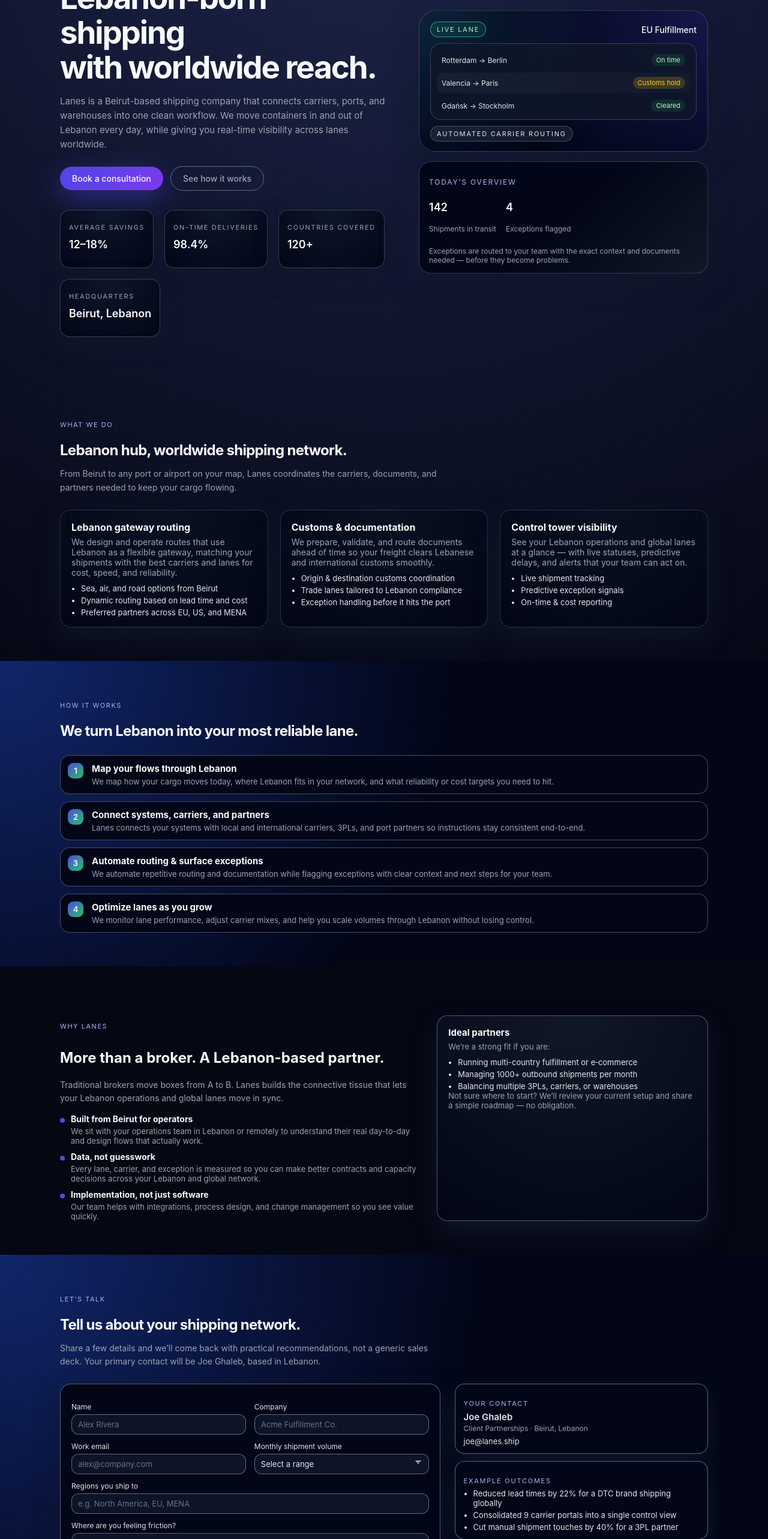
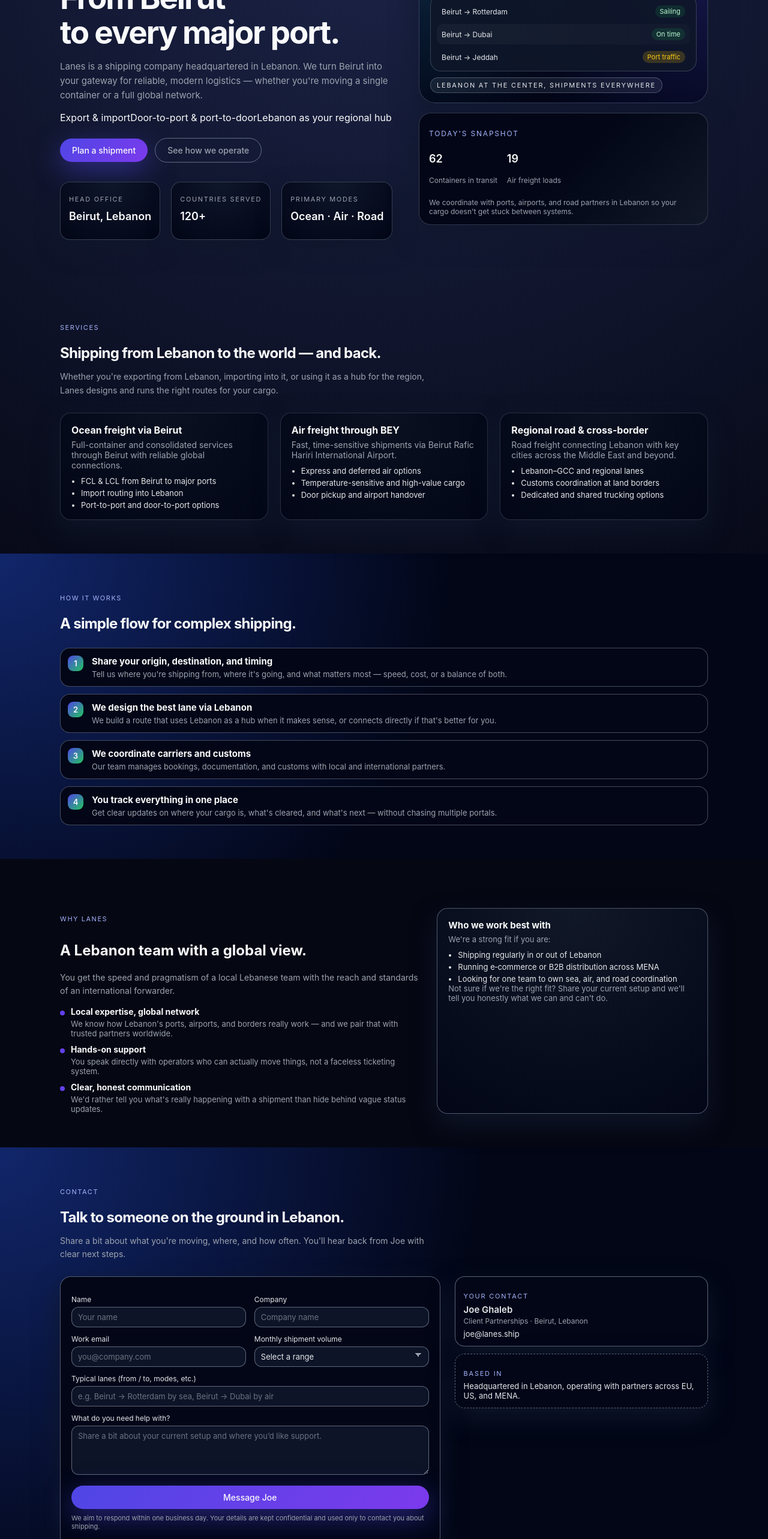
Before and after one commit to georgesmakoukji/lanes, a Next.js app: page / in a window 1280 px wide. Shown: the part 234-2800 px from the top of the page at 60% size. Built offline with nearby package versions, Linux system fonts and the light colour scheme.

Commit message:
Enhance homepage content to better highlight Lebanon's shipping capabilities, update service descriptions, and improve user engagement with revised call-to-action buttons and form fields.

```diff
--- a/app/page.js
+++ b/app/page.js
@@ -100,26 +100,32 @@
       </header>
 
       <main>
+        {/* HERO */}
         <section className="hero" id="top">
           <div className="hero-bg-gradient" />
           <div className="hero-inner container">
             <div className="hero-content">
               <p className="eyebrow">
-                Lebanon-based shipping partner
+                Lebanon-based global shipping
                 <span className="eyebrow-dot">•</span>
-                Serving global lanes
+                Sea · Air · Road
               </p>
               <h1>
-                Lebanon-born shipping
+                From Beirut
                 <br />
-                with worldwide reach.
+                to every major port.
               </h1>
               <p className="hero-subtitle">
-                Lanes is a Beirut-based shipping company that connects carriers,
-                ports, and warehouses into one clean workflow. We move containers
-                in and out of Lebanon every day, while giving you real-time
-                visibility across lanes worldwide.
+                Lanes is a shipping company headquartered in Lebanon. We turn
+                Beirut into your gateway for reliable, modern logistics — whether
+                you&apos;re moving a single container or a full global network.
               </p>
+
+              <div className="hero-tags">
+                <span className="hero-tag">Export &amp; import</span>
+                <span className="hero-tag">Door-to-port &amp; port-to-door</span>
+                <span className="hero-tag">Lebanon as your regional hub</span>
+              </div>
 
               <div className="hero-actions">
                 <button
@@ -127,33 +133,29 @@
                   className="btn btn-primary"
                   onClick={handlePrimaryCta}
                 >
-                  Book a consultation
+                  Plan a shipment
                 </button>
                 <button
                   type="button"
                   className="btn btn-ghost"
                   onClick={handleSecondaryCta}
                 >
-                  See how it works
+                  See how we operate
                 </button>
               </div>
 
               <div className="hero-metadata">
                 <div>
-                  <p className="metric-label">Average savings</p>
-                  <p className="metric-value">12–18%</p>
+                  <p className="metric-label">Head office</p>
+                  <p className="metric-value">Beirut, Lebanon</p>
                 </div>
                 <div>
-                  <p className="metric-label">On-time deliveries</p>
-                  <p className="metric-value">98.4%</p>
-                </div>
-                <div>
-                  <p className="metric-label">Countries covered</p>
+                  <p className="metric-label">Countries served</p>
                   <p className="metric-value">120+</p>
                 </div>
                 <div>
-                  <p className="metric-label">Headquarters</p>
-                  <p className="metric-value">Beirut, Lebanon</p>
+                  <p className="metric-label">Primary modes</p>
+                  <p className="metric-value">Ocean · Air · Road</p>
                 </div>
               </div>
             </div>
@@ -161,156 +163,155 @@
             <div className="hero-panel" aria-hidden="true">
               <div className="hero-card primary">
                 <div className="hero-card-header">
-                  <span className="pill pill-green">Live lane</span>
-                  <span className="hero-card-title">EU Fulfillment</span>
+                  <span className="pill pill-green">Live overview</span>
+                  <span className="hero-card-title">Beirut hub</span>
                 </div>
                 <div className="hero-card-body">
                   <div className="lane-row">
-                    <span>Rotterdam → Berlin</span>
+                    <span>Beirut → Rotterdam</span>
+                    <span className="lane-status on-time">Sailing</span>
+                  </div>
+                  <div className="lane-row">
+                    <span>Beirut → Dubai</span>
                     <span className="lane-status on-time">On time</span>
                   </div>
                   <div className="lane-row">
-                    <span>Valencia → Paris</span>
-                    <span className="lane-status delayed">Customs hold</span>
-                  </div>
-                  <div className="lane-row">
-                    <span>Gdańsk → Stockholm</span>
-                    <span className="lane-status on-time">Cleared</span>
+                    <span>Beirut → Jeddah</span>
+                    <span className="lane-status delayed">Port traffic</span>
                   </div>
                 </div>
                 <div className="hero-card-footer">
                   <span className="pill pill-soft">
-                    Automated carrier routing
+                    Lebanon at the center, shipments everywhere
                   </span>
                 </div>
               </div>
 
               <div className="hero-card secondary">
-                <p className="secondary-label">Today’s overview</p>
+                <p className="secondary-label">Today&apos;s snapshot</p>
                 <div className="secondary-metrics">
                   <div>
-                    <p className="secondary-number">142</p>
-                    <p className="secondary-caption">Shipments in transit</p>
+                    <p className="secondary-number">62</p>
+                    <p className="secondary-caption">Containers in transit</p>
                   </div>
                   <div>
-                    <p className="secondary-number">4</p>
-                    <p className="secondary-caption">Exceptions flagged</p>
+                    <p className="secondary-number">19</p>
+                    <p className="secondary-caption">Air freight loads</p>
                   </div>
                 </div>
                 <div className="secondary-footer">
-                  Exceptions are routed to your team with the exact context and
-                  documents needed — before they become problems.
+                  We coordinate with ports, airports, and road partners in Lebanon
+                  so your cargo doesn&apos;t get stuck between systems.
                 </div>
               </div>
             </div>
           </div>
         </section>
 
+        {/* SERVICES */}
         <section className="section" id="services">
           <div className="container">
             <div className="section-header">
-              <p className="eyebrow">What we do</p>
-              <h2>Lebanon hub, worldwide shipping network.</h2>
+              <p className="eyebrow">Services</p>
+              <h2>Shipping from Lebanon to the world — and back.</h2>
               <p className="section-subtitle">
-                From Beirut to any port or airport on your map, Lanes coordinates
-                the carriers, documents, and partners needed to keep your cargo
-                flowing.
+                Whether you&apos;re exporting from Lebanon, importing into it, or
+                using it as a hub for the region, Lanes designs and runs the
+                right routes for your cargo.
               </p>
             </div>
 
             <div className="grid grid-3">
               <article className="card">
-                <h3>Lebanon gateway routing</h3>
+                <h3>Ocean freight via Beirut</h3>
                 <p>
-                  We design and operate routes that use Lebanon as a flexible
-                  gateway, matching your shipments with the best carriers and
-                  lanes for cost, speed, and reliability.
+                  Full-container and consolidated services through Beirut with
+                  reliable global connections.
                 </p>
                 <ul className="card-list">
-                  <li>Sea, air, and road options from Beirut</li>
-                  <li>Dynamic routing based on lead time and cost</li>
-                  <li>Preferred partners across EU, US, and MENA</li>
+                  <li>FCL &amp; LCL from Beirut to major ports</li>
+                  <li>Import routing into Lebanon</li>
+                  <li>Port-to-port and door-to-port options</li>
                 </ul>
               </article>
 
               <article className="card">
-                <h3>Customs &amp; documentation</h3>
+                <h3>Air freight through BEY</h3>
                 <p>
-                  We prepare, validate, and route documents ahead of time so your
-                  freight clears Lebanese and international customs smoothly.
+                  Fast, time-sensitive shipments via Beirut Rafic Hariri
+                  International Airport.
                 </p>
                 <ul className="card-list">
-                  <li>Origin &amp; destination customs coordination</li>
-                  <li>Trade lanes tailored to Lebanon compliance</li>
-                  <li>Exception handling before it hits the port</li>
+                  <li>Express and deferred air options</li>
+                  <li>Temperature-sensitive and high-value cargo</li>
+                  <li>Door pickup and airport handover</li>
                 </ul>
               </article>
 
               <article className="card">
-                <h3>Control tower visibility</h3>
+                <h3>Regional road &amp; cross-border</h3>
                 <p>
-                  See your Lebanon operations and global lanes at a glance — with
-                  live statuses, predictive delays, and alerts that your team can
-                  act on.
+                  Road freight connecting Lebanon with key cities across the
+                  Middle East and beyond.
                 </p>
                 <ul className="card-list">
-                  <li>Live shipment tracking</li>
-                  <li>Predictive exception signals</li>
-                  <li>On-time &amp; cost reporting</li>
+                  <li>Lebanon–GCC and regional lanes</li>
+                  <li>Customs coordination at land borders</li>
+                  <li>Dedicated and shared trucking options</li>
                 </ul>
               </article>
             </div>
           </div>
         </section>
 
+        {/* HOW IT WORKS */}
         <section className="section section-alt" id="how-it-works">
           <div className="container">
             <div className="section-header">
               <p className="eyebrow">How it works</p>
-              <h2>We turn Lebanon into your most reliable lane.</h2>
+              <h2>A simple flow for complex shipping.</h2>
             </div>
 
             <div className="steps">
               <div className="step">
                 <div className="step-number">1</div>
                 <div className="step-body">
-                  <h3>Map your flows through Lebanon</h3>
+                  <h3>Share your origin, destination, and timing</h3>
                   <p>
-                    We map how your cargo moves today, where Lebanon fits in your
-                    network, and what reliability or cost targets you need to
-                    hit.
+                    Tell us where you&apos;re shipping from, where it&apos;s
+                    going, and what matters most — speed, cost, or a balance of
+                    both.
                   </p>
                 </div>
               </div>
               <div className="step">
                 <div className="step-number">2</div>
                 <div className="step-body">
-                  <h3>Connect systems, carriers, and partners</h3>
+                  <h3>We design the best lane via Lebanon</h3>
                   <p>
-                    Lanes connects your systems with local and international
-                    carriers, 3PLs, and port partners so instructions stay
-                    consistent end-to-end.
+                    We build a route that uses Lebanon as a hub when it makes
+                    sense, or connects directly if that&apos;s better for you.
                   </p>
                 </div>
               </div>
               <div className="step">
                 <div className="step-number">3</div>
                 <div className="step-body">
-                  <h3>Automate routing &amp; surface exceptions</h3>
+                  <h3>We coordinate carriers and customs</h3>
                   <p>
-                    We automate repetitive routing and documentation while
-                    flagging exceptions with clear context and next steps for
-                    your team.
+                    Our team manages bookings, documentation, and customs with
+                    local and international partners.
                   </p>
                 </div>
               </div>
               <div className="step">
                 <div className="step-number">4</div>
                 <div className="step-body">
-                  <h3>Optimize lanes as you grow</h3>
+                  <h3>You track everything in one place</h3>
                   <p>
-                    We monitor lane performance, adjust carrier mixes, and help
-                    you scale volumes through Lebanon without losing control.
+                    Get clear updates on where your cargo is, what&apos;s
+                    cleared, and what&apos;s next — without chasing multiple
+                    portals.
                   </p>
                 </div>
               </div>
@@ -318,47 +319,46 @@
           </div>
         </section>
 
+        {/* WHY LANES */}
         <section className="section" id="why-lanes">
           <div className="container">
             <div className="section-layout">
               <div className="section-copy">
                 <p className="eyebrow">Why Lanes</p>
-                <h2>More than a broker. A Lebanon-based partner.</h2>
+                <h2>A Lebanon team with a global view.</h2>
                 <p className="section-subtitle">
-                  Traditional brokers move boxes from A to B. Lanes builds the
-                  connective tissue that lets your Lebanon operations and global
-                  lanes move in sync.
+                  You get the speed and pragmatism of a local Lebanese team with
+                  the reach and standards of an international forwarder.
                 </p>
                 <ul className="benefits-list">
                   <li>
                     <span className="benefit-dot" />
                     <div>
-                      <h3>Built from Beirut for operators</h3>
+                      <h3>Local expertise, global network</h3>
                       <p>
-                        We sit with your operations team in Lebanon or remotely
-                        to understand their real day-to-day and design flows that
-                        actually work.
+                        We know how Lebanon&apos;s ports, airports, and borders
+                        really work — and we pair that with trusted partners
+                        worldwide.
                       </p>
                     </div>
                   </li>
                   <li>
                     <span className="benefit-dot" />
                     <div>
-                      <h3>Data, not guesswork</h3>
+                      <h3>Hands-on support</h3>
                       <p>
-                        Every lane, carrier, and exception is measured so you can
-                        make better contracts and capacity decisions across your
-                        Lebanon and global network.
+                        You speak directly with operators who can actually move
+                        things, not a faceless ticketing system.
                       </p>
                     </div>
                   </li>
                   <li>
                     <span className="benefit-dot" />
                     <div>
-                      <h3>Implementation, not just software</h3>
+                      <h3>Clear, honest communication</h3>
                       <p>
-                        Our team helps with integrations, process design, and
-                        change management so you see value quickly.
+                        We&apos;d rather tell you what&apos;s really happening
+                        with a shipment than hide behind vague status updates.
                       </p>
                     </div>
                   </li>
@@ -366,31 +366,33 @@
               </div>
 
               <aside className="highlight-card">
-                <h3>Ideal partners</h3>
-                <p>We’re a strong fit if you are:</p>
+                <h3>Who we work best with</h3>
+                <p>We&apos;re a strong fit if you are:</p>
                 <ul className="card-list">
-                  <li>Running multi-country fulfillment or e‑commerce</li>
-                  <li>Managing 1000+ outbound shipments per month</li>
-                  <li>Balancing multiple 3PLs, carriers, or warehouses</li>
+                  <li>Shipping regularly in or out of Lebanon</li>
+                  <li>Running e‑commerce or B2B distribution across MENA</li>
+                  <li>
+                    Looking for one team to own sea, air, and road coordination
+                  </li>
                 </ul>
                 <p className="highlight-footnote">
-                  Not sure where to start? We’ll review your current setup and
-                  share a simple roadmap — no obligation.
+                  Not sure if we&apos;re the right fit? Share your current setup
+                  and we&apos;ll tell you honestly what we can and can&apos;t do.
                 </p>
               </aside>
             </div>
           </div>
         </section>
 
+        {/* CONTACT */}
         <section className="section section-alt" id="contact">
           <div className="container">
             <div className="section-header">
-              <p className="eyebrow">Let’s talk</p>
-              <h2>Tell us about your shipping network.</h2>
+              <p className="eyebrow">Contact</p>
+              <h2>Talk to someone on the ground in Lebanon.</h2>
               <p className="section-subtitle">
-                Share a few details and we’ll come back with practical
-                recommendations, not a generic sales deck. Your primary contact
-                will be Joe Ghaleb, based in Lebanon.
+                Share a bit about what you&apos;re moving, where, and how often.
+                You&apos;ll hear back from Joe with clear next steps.
               </p>
             </div>
 
@@ -403,7 +405,7 @@
                       type="text"
                       id="name"
                       name="name"
-                      placeholder="Alex Rivera"
+                      placeholder="Your name"
                       required
                     />
                   </div>
@@ -413,7 +415,7 @@
                       type="text"
                       id="company"
                       name="company"
-                      placeholder="Acme Fulfillment Co."
+                      placeholder="Company name"
                       required
                     />
                   </div>
@@ -426,7 +428,7 @@
                       type="email"
                       id="email"
                       name="email"
-                      placeholder="alex@company.com"
+                      placeholder="you@company.com"
                       required
                     />
                   </div>
@@ -436,26 +438,28 @@
                       <option value="" disabled>
                         Select a range
                       </option>
-                      <option value="lt-500">Under 500</option>
-                      <option value="500-2000">500 – 2,000</option>
-                      <option value="2000-10000">2,000 – 10,000</option>
-                      <option value="gt-10000">10,000+</option>
+                      <option value="lt-50">Under 50</option>
+                      <option value="50-250">50 – 250</option>
+                      <option value="250-1000">250 – 1,000</option>
+                      <option value="gt-1000">1,000+</option>
                     </select>
                   </div>
                 </div>
 
                 <div className="form-field">
-                  <label htmlFor="regions">Regions you ship to</label>
+                  <label htmlFor="lanes">
+                    Typical lanes (from / to, modes, etc.)
+                  </label>
                   <input
                     type="text"
-                    id="regions"
-                    name="regions"
-                    placeholder="e.g. North America, EU, MENA"
+                    id="lanes"
+                    name="lanes"
+                    placeholder="e.g. Beirut → Rotterdam by sea, Beirut → Dubai by air"
                   />
                 </div>
 
                 <div className="form-field">
-                  <label htmlFor="message">Where are you feeling friction?</label>
+                  <label htmlFor="message">What do you need help with?</label>
                   <textarea
                     id="message"
                     name="message"
@@ -465,16 +469,16 @@
                 </div>
 
                 <button type="submit" className="btn btn-primary form-submit">
-                  Request a call
+                  Message Joe
                 </button>
                 <p className="form-footnote">
-                  We typically respond within one business day. Your details are
-                  kept confidential.
+                  We aim to respond within one business day. Your details are
+                  kept confidential and used only to contact you about shipping.
                 </p>
                 {formSubmitted && (
                   <p className="form-success">
-                    Thank you — we’ve received your details. Someone from Lanes
-                    will reach out shortly.
+                    Thank you — we&apos;ve received your details. Joe will reach
+                    out shortly.
                   </p>
                 )}
               </form>
@@ -487,21 +491,6 @@
                     Client Partnerships · Beirut, Lebanon
                   </p>
                   <p className="mini-main">joe@lanes.ship</p>
-                </div>
-                <div className="mini-card">
-                  <p className="mini-label">Example outcomes</p>
-                  <ul className="mini-list">
-                    <li>
-                      Reduced lead times by 22% for a DTC brand shipping
-                      globally
-                    </li>
-                    <li>
-                      Consolidated 9 carrier portals into a single control view
-                    </li>
-                    <li>
-                      Cut manual shipment touches by 40% for a 3PL partner
-                    </li>
-                  </ul>
                 </div>
                 <div className="mini-card secondary">
                   <p className="mini-label">Based in</p>
```
